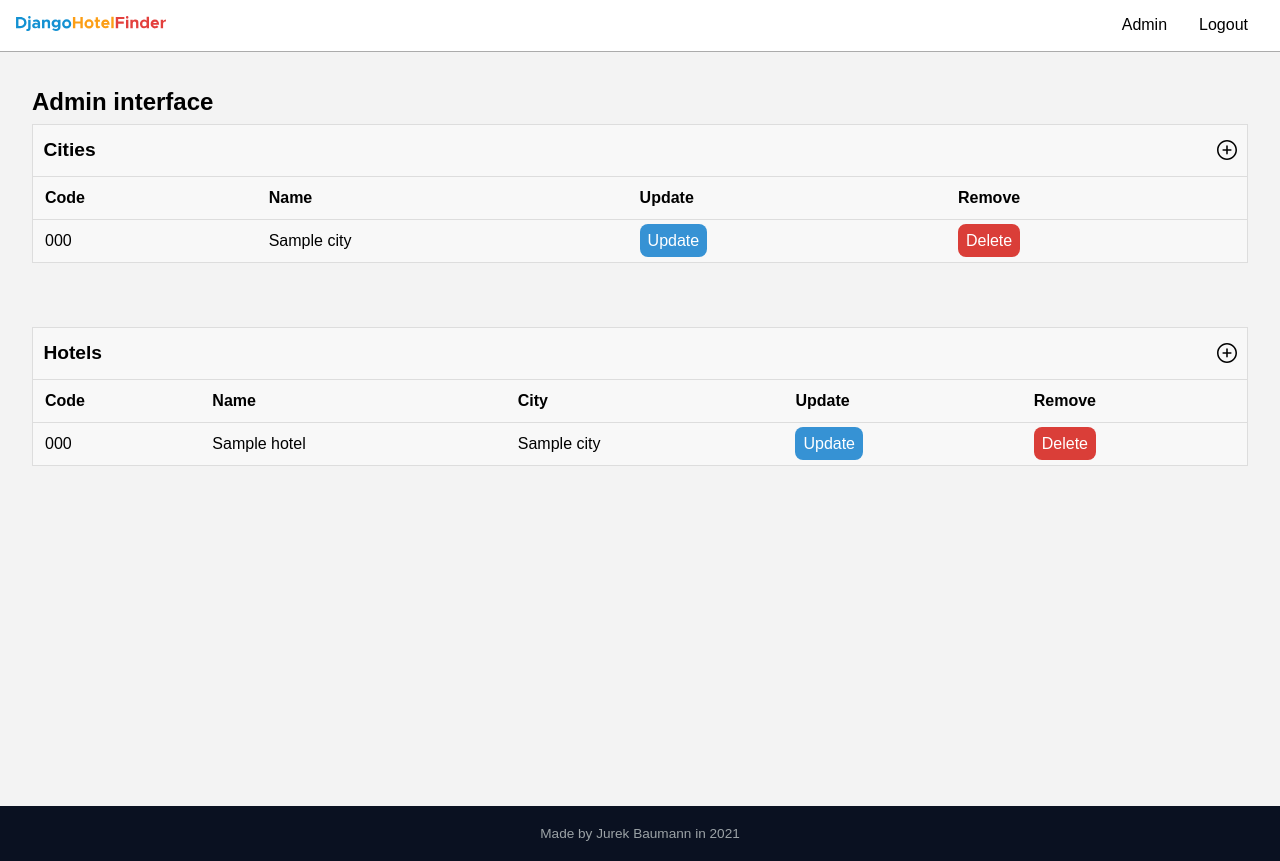
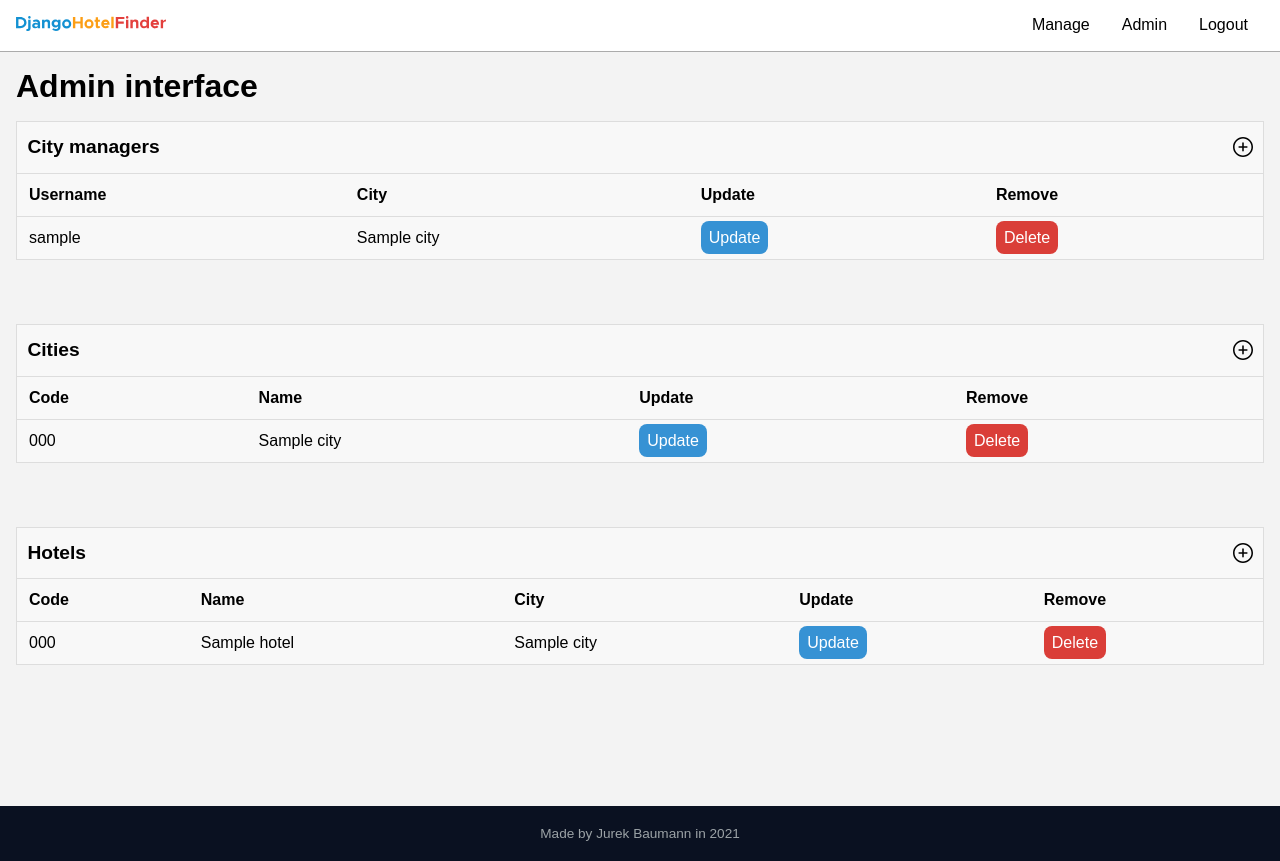
Before and after one commit to JurekInholland/djangohotelfinder, a Django app: page /hoteladmin/ in a window 1280 px wide. Run offline with Django 3.2, Linux system fonts and the light colour scheme; a user stored in the database is signed in; tables that the repository leaves empty hold one stand-in row (values such as "Sample post").

Commit message:
Implement city managers

```diff
--- a/hotelfinder/apps/hotelmanagement/admin.py
+++ b/hotelfinder/apps/hotelmanagement/admin.py
@@ -1,7 +1,8 @@
 from django.contrib import admin
 
-from .models import City, Hotel
+from .models import City, CityManager, Hotel
 
 
 admin.site.register(City)
 admin.site.register(Hotel)
+admin.site.register(CityManager)
--- a/hotelfinder/apps/hotelmanagement/static/hotelmanagement/style.css
+++ b/hotelfinder/apps/hotelmanagement/static/hotelmanagement/style.css
@@ -2,6 +2,9 @@
   font-family: Arial, Helvetica, sans-serif;
   padding: 0;
   margin: 0;
+}
+li {
+  list-style-type: none;
 }
 h1 {
   margin-bottom: 1rem;
@@ -71,6 +74,12 @@ label {
   margin-top: 0.5rem;
   margin-left: 0.56rem;
 }
+
+.errorlist {
+  color: #da3e38;
+  margin: 0.5rem;
+}
+
 .attention_grabber {
   text-align: center;
   margin-bottom: 1rem;
@@ -117,6 +126,14 @@ label {
   max-width: 1280px;
   margin: 0 auto;
   padding: 1rem;
+}
+
+.message {
+  background-color: white;
+  border-radius: 8px;
+  padding: 1rem;
+  max-width: 640px;
+  margin: 0 auto;
 }
 
 .buttons {
--- a/hotelfinder/apps/hotelmanagement/urls.py
+++ b/hotelfinder/apps/hotelmanagement/urls.py
@@ -1,5 +1,5 @@
 from django.urls import path
-from .views import (delete_city_view,
+from .views import (add_city_manager_view, delete_city_view,
                     home,
                     hotel_finder_view,
                     admin_view,
@@ -9,12 +9,19 @@ from .views import (delete_city_view,
                     edit_hotel_view,
                     login_view, logout_view,
                     delete_city_view,
-                    delete_hotel_view)
+                    delete_hotel_view,
+                    manage_city_view,
+                    manage_edit_hotel_view,
+                    manage_add_hotel_view,
+                    manage_delete_hotel_view,
+                    edit_city_manager_view,
+                    delete_city_manager_view,
+                    add_city_manager_view)
 
 
 urlpatterns = [
     path('', home, name="home"),
-    path('hotels/', hotel_finder_view),
+    path('hotels/', hotel_finder_view, name="hotels"),
     path('hoteladmin/', admin_view, name="hadmin"),
     path('editcity/<str:code>', edit_city_view, name="editcity"),
     path('edithotel/<str:code>', edit_hotel_view, name="edithotel"),
@@ -25,9 +32,18 @@ urlpatterns = [
     path('deletecity/<str:code>', delete_city_view, name="deletecity"),
     path('deletehotel/<str:code>', delete_hotel_view, name="deletehotel"),
 
+    path('manage/', manage_city_view, name="manage"),
+    path('manage/edit/<str:code>', manage_edit_hotel_view, name="manageedit"),
+    path('manage/delete/<str:code>', manage_delete_hotel_view, name="managedelete"),
+    path('manage/add/', manage_add_hotel_view, name="manageadd"),
 
+    path('hoteladmin/editmanager/<str:user_id>',
+         edit_city_manager_view, name="editmanager"),
+    path('hoteladmin/deletemanager/<str:user_id>',
+         delete_city_manager_view, name="deletemanager"),
+
+    path('hoteladmin/addmanager/', add_city_manager_view, name="addmanager"),
 
     path('login/', login_view, name="login"),
     path('logout/', logout_view, name="logout"),
-
 ]
--- a/hotelfinder/apps/hotelmanagement/views.py
+++ b/hotelfinder/apps/hotelmanagement/views.py
@@ -1,14 +1,13 @@
+from django.core.exceptions import ObjectDoesNotExist
 from django.shortcuts import redirect, render
 from django.core import serializers
 from django.http import HttpResponse, JsonResponse
 from django.contrib.auth import authenticate, login, logout
 from django.contrib.admin.views.decorators import staff_member_required
-
-from requests import auth
-
-from .services.hotelimporter import import_hotel_data
-from .models import City, Hotel
-from .forms import CityForm, HotelForm
+from django.contrib.auth.decorators import login_required
+from .models import City, CityManager, Hotel
+from .forms import CityForm, HotelForm, ManagerHotelForm, CityManagerForm
+from .decorators import is_manager_of_hotel, is_city_manager, hotel_exists, city_exists, city_manager_exists
 
 
 def logout_view(request):
@@ -26,8 +25,6 @@ def login_view(request):
             "password"))
         if user is not None:
             login(request, user)
-            print("successful login")
-            context["feedback"] = "SUCCESS"
 
             redirect_to = "/"
             nxt = request.GET.get("next")
@@ -35,28 +32,23 @@ def login_view(request):
                 redirect_to = nxt
             return redirect(redirect_to)
 
-        else:
-            context["feedback"] = "Username or password is incorrect."
-            print("user not found")
-        print("LOGIN DATA:", request.POST.get(
-            "name"), request.POST.get("password"))
-
-    if request.user.is_authenticated:
-        context["feedback"] = "You are already logged in"
-
+    context["feedback"] = "Username or password is incorrect."
     return render(request, "login.html", context)
 
 
 @staff_member_required(login_url='/login')
+@hotel_exists
 def delete_hotel_view(request, code=None):
     hotel = Hotel.objects.get(code=code)
     if request.method == "POST":
         hotel.delete()
         return redirect("hadmin")
+
     context = {"object": hotel, "object_type": "hotel"}
     return render(request, "deleteobject.html", context)
 
 
+@city_exists
 @staff_member_required(login_url='/login')
 def delete_city_view(request, code=None):
     city = City.objects.get(code=code)
@@ -69,46 +61,52 @@ def delete_city_view(request, code=None):
 
 @staff_member_required(login_url='/login')
 def add_city_view(request):
+    form = CityForm(request.POST or None)
+
     if request.method == "POST":
-        form = CityForm(request.POST or None)
         if form.is_valid():
             form.save()
             return redirect("hadmin")
 
-    context = {"form": CityForm(), "headline": "Add city"}
+    context = {"form": form, "headline": "Add city"}
     return render(request, "editobject.html", context)
 
 
 @staff_member_required(login_url='/login')
 def add_hotel_view(request):
+    form = HotelForm(request.POST or None)
+
     if request.method == "POST":
-        form = HotelForm(request.POST or None)
-    if form.is_valid():
-        form.save()
-        return redirect("hadmin")
+        if form.is_valid():
+            form.save()
+            return redirect("hadmin")
 
-    context = {"form": HotelForm(), "headline": "Add hotel"}
+    context = {"form": form, "headline": "Add hotel"}
     return render(request, "editobject.html", context)
 
 
 @staff_member_required(login_url='/login')
+@hotel_exists
 def edit_hotel_view(request, code=None):
+    form = HotelForm(request.POST or None,
+                     instance=Hotel.objects.get(code=code))
+
     if request.method == "POST":
-        form = HotelForm(request.POST or None,
-                         instance=Hotel.objects.get(code=code))
+
         if form.is_valid():
             form.save()
             return redirect("hadmin")
 
-    context = {"form": HotelForm(
-        request.POST or None, instance=Hotel.objects.get(code=code)),
-        "headline": "Edit Hotel"}
-
+    context = {"form": form,
+               "headline": "Edit Hotel"}
     return render(request, "editobject.html", context)
 
 
 @staff_member_required(login_url='/login')
-def edit_city_view(request, code=None):
+@city_exists
+def edit_city_view(request, code: str = None):
+    form = CityForm(request.POST or None,
+                    instance=City.objects.get(code=code))
     if request.method == "POST":
         form = CityForm(request.POST or None,
                         instance=City.objects.get(code=code))
@@ -116,19 +114,57 @@ def edit_city_view(request, code=None):
             form.save()
             return redirect("hadmin")
 
-    context = {"form": CityForm(
-        request.POST or None, instance=City.objects.get(code=code)),
-        "headline": "Edit City"}
+    context = {"form": form,
+               "headline": "Edit City"}
     return render(request, "editobject.html", context)
+
+
+@staff_member_required(login_url='/login')
+def edit_city_manager_view(request, user_id=None):
+    form = CityManagerForm(
+        request.POST or None, instance=CityManager.objects.get(user_id=user_id))
+
+    if request.method == "POST":
+        if form.is_valid():
+            form.save()
+            return redirect("hadmin")
+
+    context = {"form": form}
+    return render(request, "editobject.html", context)
+
+
+@staff_member_required(login_url='/login')
+def add_city_manager_view(request):
+    form = CityManagerForm(request.POST or None)
+
+    if request.method == "POST":
+        if form.is_valid():
+            form.save()
+            return redirect("hadmin")
+
+    context = {"form": form, "headline": "Add city manager"}
+    return render(request, "editobject.html", context)
+
+
+@staff_member_required(login_url='/login')
+@city_manager_exists
+def delete_city_manager_view(request, user_id=None):
+    manager = CityManager.objects.get(user_id=user_id)
+
+    if request.method == "POST":
+        manager.delete()
+        return redirect("hadmin")
+
+    user = {"name": manager.user.username}
+    context = {"object": user, "object_type": "City manager"}
+    return render(request, "deleteobject.html", context)
 
 
 @staff_member_required(login_url='/login')
 def admin_view(request):
 
-    perms = request.user.get_user_permissions()
-    print("PERMS:")
-    print(perms)
-    context = {"hotels": Hotel.objects.all(), "cities": City.objects.all}
+    context = {"hotels": Hotel.objects.all().order_by('code'), "cities": City.objects.all().order_by('code'),
+               "managers": CityManager.objects.all().order_by("user_id")}
     return render(request, "admin.html", context)
 
 
@@ -147,13 +183,71 @@ def hotel_finder_view(request):
             'json', hotels, use_natural_foreign_keys=True, use_natural_primary_keys=True)
         return JsonResponse(json, safe=False)
 
-    return HttpResponse()
+    context = {"error": {"title": "City was not specified.",
+                         "message": "You have to specify a city via POST request to search for hotels."}}
+    return render(request, "error.html", context)
+
+
+@login_required(login_url='/login')
+@is_manager_of_hotel
+def manage_delete_hotel_view(request, code=None):
+    hotel = Hotel.objects.get(code=code)
+
+    if request.method == "POST":
+        hotel.delete()
+        return redirect("manage")
+
+    context = {"object": hotel, "object_type": "hotel"}
+    return render(request, "deleteobject.html", context)
+
+
+@login_required(login_url='/login')
+@is_manager_of_hotel
+def manage_edit_hotel_view(request, code=None):
+
+    hotel = Hotel.objects.get(code=code)
+    form = ManagerHotelForm(request.POST or None,
+                            instance=hotel)
+    if request.method == "POST":
+
+        if form.is_valid():
+            hotel_form = form.save(commit=False)
+            manager = CityManager.objects.get(user=request.user)
+            hotel_form.city = manager.city
+            hotel_form.save()
+            return redirect('manage')
+
+    context = {"form": form, "headline": "Edit Hotel"}
+    return render(request, "editobject.html", context)
+
+
+@login_required(login_url='/login')
+@is_city_manager
+def manage_add_hotel_view(request):
+
+    if request.method == "POST":
+        form = ManagerHotelForm(request.POST or None)
+        if form.is_valid():
+            hotel = form.save(commit=False)
+            manager = CityManager.objects.get(user=request.user)
+            hotel.city = manager.city
+            hotel.save()
+            return redirect('manage')
+    form = ManagerHotelForm()
+    context = {"form": form, "headline": "Add Hotel"}
+    return render(request, "editobject.html", context)
+
+
+@login_required(login_url='/login')
+@is_city_manager
+def manage_city_view(request):
+    manager = CityManager.objects.get(user=request.user)
+    city = manager.city
+    hotels = Hotel.objects.filter(city=city).order_by("code")
+    context = {"hotels": hotels, "city": city}
+    return render(request, "managecity.html", context)
 
 
 def home(request):
-    # import_hotel_data()
-    context = {}
-    context["city_list"] = City.objects.all()
+    context = {'city_list': City.objects.all()}
     return render(request, "index.html", context)
-
-# Create your views here.
--- a/hotelfinder/templates/admin.html
+++ b/hotelfinder/templates/admin.html
@@ -1,8 +1,28 @@
 {% extends 'base.html' %}
 {% block content %}
 
-<div class="admin_content">
-    <h2>Admin interface</h2>
+    <h1>Admin interface</h1>
+    <table>
+        <div class="table_header">
+            <p>City managers</p>
+            <a href="{% url 'addmanager' %}" class="add_icon"></a>
+        </div>
+        <tr>
+            <th>Username</th>
+            <th>City</th>
+            <th>Update</th>
+            <th>Remove</th>
+        </tr>
+        {% for manager in managers %}
+        <tr>
+            <td>{{manager.user.username}}</td>
+            <td>{{manager.city.name}}</td>
+            <td><a href="{% url 'editmanager' manager.user_id %}" class="btn">Update</a></td>
+            <td><a href="{% url 'deletemanager' manager.user_id %}" class="btn btn_cancel">Delete</a></td>
+        </tr>
+        {% endfor %}
+    </table>
+
     <table>
         <div class="table_header">
             <p>Cities</p>
@@ -29,8 +49,9 @@
     <table>
         <div class="table_header">
             <p>Hotels</p>
-            <a href="/addhotel" class="add_icon"></a>
-        </div>        <tr>
+            <a href="{% url 'addhotel' %}" class="add_icon"></a>
+        </div>
+        <tr>
             <th>Code</th>
             <th>Name</th>
             <th>City</th>
@@ -47,6 +68,11 @@
         </tr>
         {% endfor %}
     </table>
-</div>
+
+
+
+        <!-- {% for form in forms %}
+        {{form}}
+        {% endfor %} -->
 
 {% endblock %}
--- a/hotelfinder/templates/base.html
+++ b/hotelfinder/templates/base.html
@@ -9,21 +9,26 @@
 
 <body>
     <nav>
-        <a href="/">
+        <a href="{% url 'home' %}">
             <img src="{% static 'hotelmanagement/logo.svg' %}" alt="">
         </a>
         <div class="links">
 
+
+            {% if user.citymanager %}
+            <a href="{% url 'manage' %}">Manage</a>
+            {% endif %}
+
             {% if user.is_staff %}
-            <a href="/hoteladmin">Admin</a>
+            <a href="{% url 'hadmin' %}">Admin</a>
             {% endif %}
 
 
             {% if user.is_authenticated %}
-                <a href="/logout">Logout</a>
+                <a href="{% url 'logout' %}">Logout</a>
 
             {% else %}
-                <a href="/login">Login</a>
+                <a href="{% url 'login' %}">Login</a>
 
             {% endif %}
         </div>
--- a/hotelfinder/templates/deleteobject.html
+++ b/hotelfinder/templates/deleteobject.html
@@ -9,7 +9,7 @@
     <p>Are you sure you want to delete the {{object_type}} <span style="font-weight: bold;">{{ object.name }}</span>?</p>
     <div class="buttons">
         <input type="submit" class="btn_cancel" value="Delete">
-        <a href="/hoteladmin" class="btn btn_neutral">Cancel</a>
+        <a href="{{request.META.HTTP_REFERER}}" class="btn btn_neutral">Cancel</a>
     </div>
 </form>
 {% endblock %}
--- a/hotelfinder/templates/editobject.html
+++ b/hotelfinder/templates/editobject.html
@@ -8,11 +8,10 @@
 
     {{ form }}
 
-    {{ form.status }}
 
     <div class="buttons">
         <input type="submit" class="btn_submit" value="Save">
-        <a href="{% url 'hadmin' %}" class="btn btn_neutral">Cancel</a>
+        <a href="{{request.META.HTTP_REFERER}}" class="btn btn_neutral">Cancel</a>
     </div>
 </form>
     {% endblock %}
```
Also changed, not shown: hotelfinder/apps/hotelmanagement/decorators.py (added, +76 -0 lines), hotelfinder/apps/hotelmanagement/forms.py (+13 -1 lines), hotelfinder/apps/hotelmanagement/models.py (+9 -0 lines), hotelfinder/templates/error.html (added, +11 -0 lines), hotelfinder/templates/managecity.html (added, +25 -0 lines), hotelfinder/apps/hotelmanagement/migrations/0002_citymanager.py (added).
